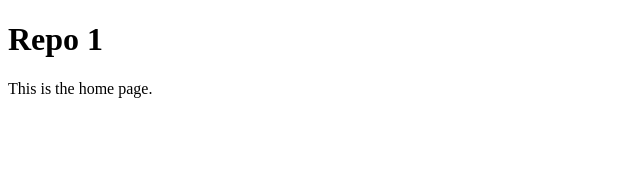
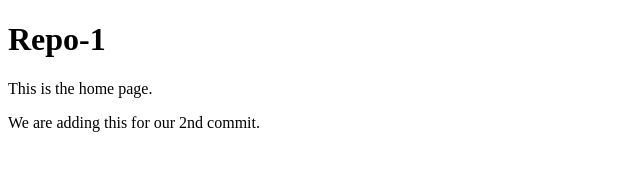
Before and after one commit to ifotn/repo-1, a plain HTML site: page index.html in a window 1280 px wide. Shown: the whole page, without its empty margins (0-640 px from the left). Drawn offline with Linux system fonts and the light colour scheme.

Commit message:
additions to index.html

```diff
--- a/index.html
+++ b/index.html
@@ -2,10 +2,11 @@
 
 <html>
 	<head>
-		<title>Index - Repo 1</title>
+		<title>Index - Repo-1</title>
 	</head>
 	<body>
-		<h1>Repo 1</h1>
+		<h1>Repo-1</h1>
 		<p>This is the home page.</p>
+		<p>We are adding this for our 2nd commit.</p>
 	</body>
 </html>
```
